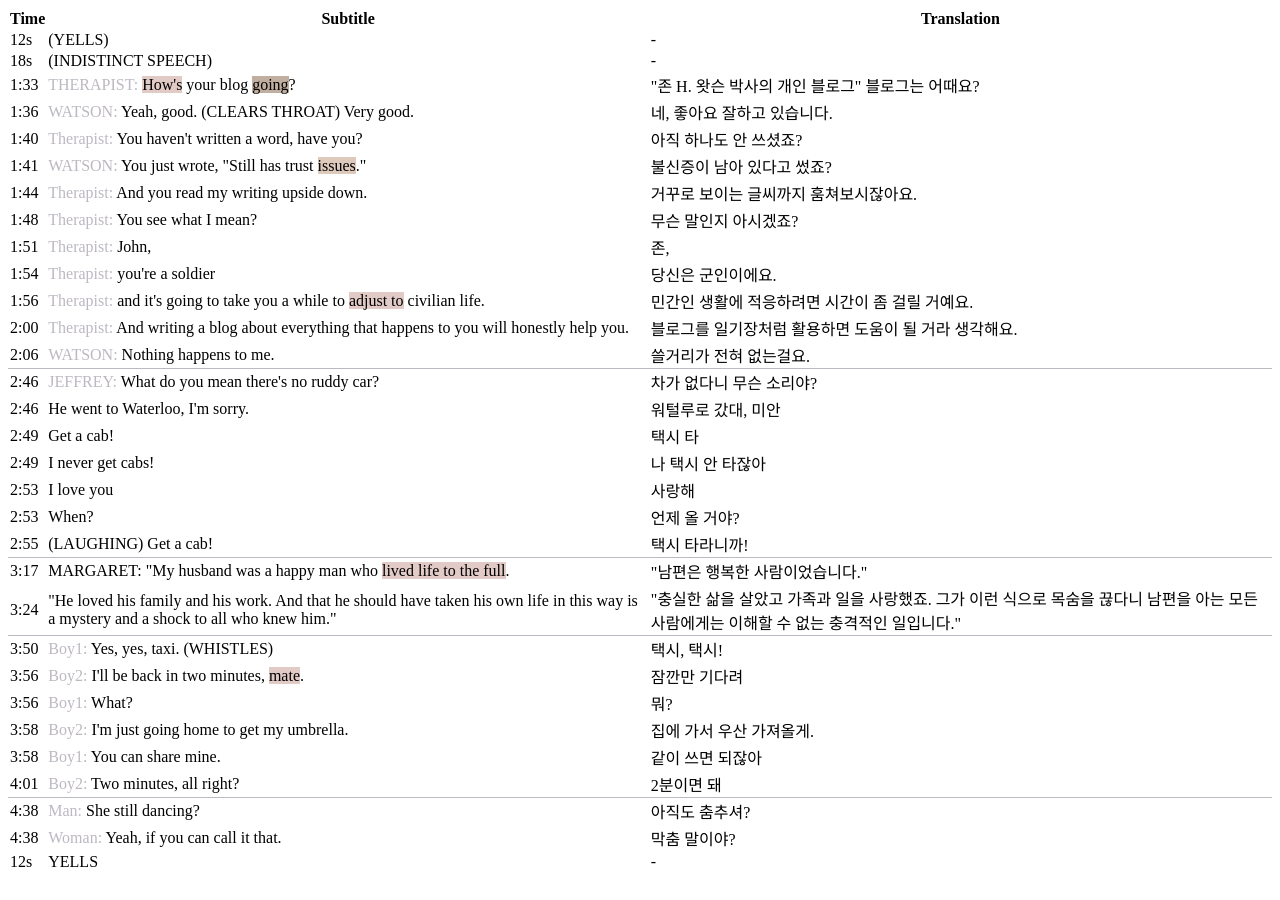
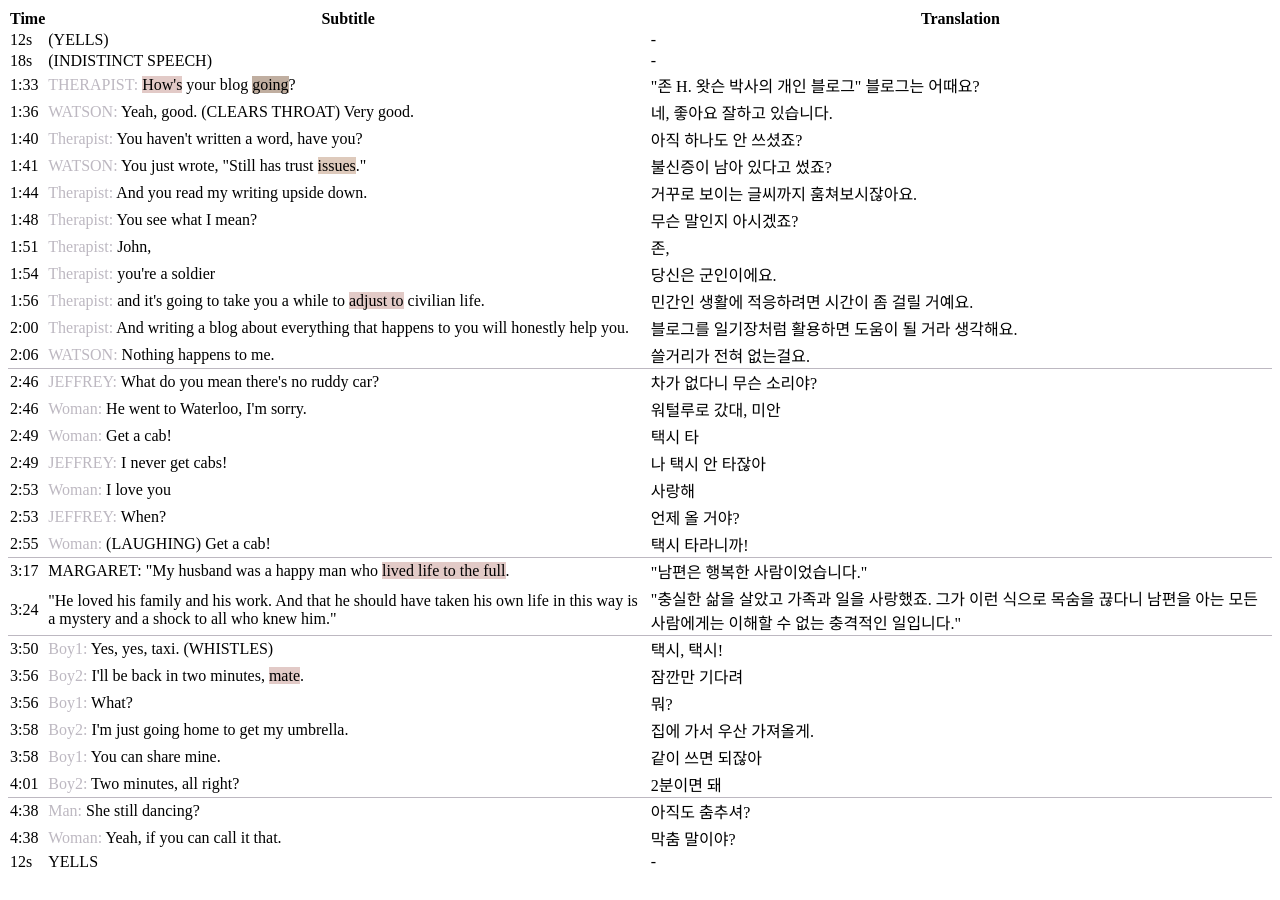
Before and after one commit to finddme/finddme.github.io, a Jekyll site: the page built from _posts/2020-12-02-Sherlock1.md, in a window 1280 px wide. Built offline with Jekyll 4.4.1, drawn with Linux system fonts in a browser that asks for light colours.

Commit message:
Update 2020-12-02-Sherlock1.md

```diff
--- a/_posts/2020-12-02-Sherlock1.md
+++ b/_posts/2020-12-02-Sherlock1.md
@@ -31,12 +31,12 @@ tag: English
        <tr><td>2:00</td><td><span style="color:#BDB8C1">Therapist:</span> And writing a blog about everything that happens to you will honestly help you.</td><td>블로그를 일기장처럼 활용하면 도움이 될 거라 생각해요.</td></tr>
        <tr><td class="line">2:06</td><td class="line"><span style="color:#BDB8C1">WATSON:</span> Nothing happens to me.</td><td class="line">쓸거리가 전혀 없는걸요.</td></tr>
        <tr><td>2:46</td><td><span style="color:#BDB8C1">JEFFREY:</span> What do you mean there's no ruddy car?</td><td>차가 없다니 무슨 소리야?</td></tr>
-       <tr><td>2:46</td><td> He went to Waterloo, I'm sorry.</td><td>워털루로 갔대, 미안</td></tr>
-       <tr><td>2:49</td><td>Get a cab! </td><td>택시 타</td></tr>
-       <tr><td>2:49</td><td>I never get cabs!</td><td>나 택시 안 타잖아</td></tr>
-       <tr><td>2:53</td><td>I love you</td><td>사랑해</td></tr>
-       <tr><td>2:53</td><td>When?</td><td>언제 올 거야?</td></tr>
-       <tr><td class="line">2:55</td><td class="line">(LAUGHING) Get a cab!</td><td class="line">택시 타라니까!</td></tr>
+       <tr><td>2:46</td><td><span style="color:#BDB8C1">Woman:</span> He went to Waterloo, I'm sorry.</td><td>워털루로 갔대, 미안</td></tr>
+       <tr><td>2:49</td><td><span style="color:#BDB8C1">Woman:</span> Get a cab! </td><td>택시 타</td></tr>
+       <tr><td>2:49</td><td><span style="color:#BDB8C1">JEFFREY:</span> I never get cabs!</td><td>나 택시 안 타잖아</td></tr>
+       <tr><td>2:53</td><td><span style="color:#BDB8C1">Woman:</span> I love you</td><td>사랑해</td></tr>
+       <tr><td>2:53</td><td><span style="color:#BDB8C1">JEFFREY:</span> When?</td><td>언제 올 거야?</td></tr>
+       <tr><td class="line">2:55</td><td class="line"><span style="color:#BDB8C1">Woman:</span> (LAUGHING) Get a cab!</td><td class="line">택시 타라니까!</td></tr>
        <tr><td>3:17</td><td>MARGARET: "My husband was a happy man who <span style="background-color:#E2CAC7">lived life to the full</span>. </td><td>"남편은 행복한 사람이었습니다."</td></tr>
        <tr><td class="line">3:24</td><td class="line">"He loved his family and his work. And that he should have taken his own life in this way is a mystery and a shock to all who knew him."</td><td class="line">"충실한 삶을 살았고 가족과 일을 사랑했죠. 그가 이런 식으로 목숨을 끊다니 남편을 아는 모든 사람에게는 이해할 수 없는 충격적인 일입니다."</td></tr>
        <tr><td>3:50</td><td><span style="color:#BDB8C1">Boy1:</span> Yes, yes, taxi. (WHISTLES)</td><td>택시, 택시!</td></tr>
```
